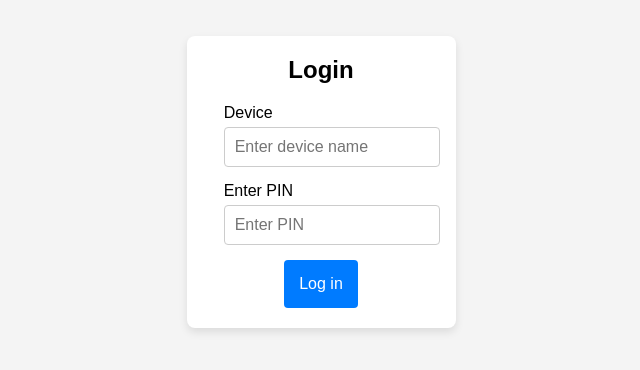
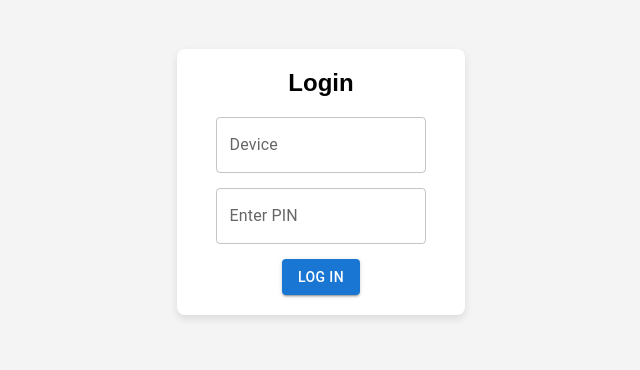
Before and after one commit to Datasages/wabtec-ricochet-ui, a React (Create React App) app: page / in a window 1280 px wide. Shown: the part 218-588 px from the top of the page, without its empty margins (319-959 px from the left). Built offline with nearby package versions, Linux system fonts and the light colour scheme.

Commit message:
Using MUI; adding some styles

```diff
--- a/package.json
+++ b/package.json
@@ -3,6 +3,9 @@
   "version": "0.1.0",
   "private": true,
   "dependencies": {
+    "@emotion/react": "^11.13.5",
+    "@emotion/styled": "^11.13.5",
+    "@mui/material": "^6.1.9",
     "@testing-library/jest-dom": "^5.17.0",
     "@testing-library/react": "^13.4.0",
     "@testing-library/user-event": "^13.5.0",
--- a/src/components/login.tsx
+++ b/src/components/login.tsx
@@ -1,6 +1,8 @@
 import React, { useState } from 'react';
 import useCookies from '../hooks/useCookies';
 import { registerUser } from '../utils/api';
+import Button from '@mui/material/Button';
+import TextField from '@mui/material/TextField';
 
 const Login: React.FC = () => {
   const { setAuthCookie } = useCookies();
@@ -32,29 +34,28 @@ const Login: React.FC = () => {
     <div className="login-container">
       <h2>Login</h2>
       <div className="input-container">
-        <label htmlFor="device">Device</label>
-        <input
+        <TextField
           id="device"
           type="text"
+          label="Device"
           value={device}
           onChange={(e) => setDevice(e.target.value)}
           placeholder="Enter device name"
         />
       </div>
       <div className="input-container">
-        <label htmlFor="pin">Enter PIN</label>
-        <input
+        <TextField
           id="pin"
+          label="Enter PIN"
           type="password"
           value={pin}
           onChange={(e) => setPin(e.target.value)}
           placeholder="Enter PIN"
-          maxLength={6}
         />
       </div>
       {error && <p className="error-message">{error}</p>}
       <div >
-         <button onClick={handleLogin}>Log in</button>
+         <Button variant="contained" onClick={handleLogin}>Log in</Button>
       </div>
     </div>
   );
--- a/src/components/main.tsx
+++ b/src/components/main.tsx
@@ -1,5 +1,11 @@
 import React, { useState, useEffect } from 'react';
 import { fetchItems } from '../utils/api';
+import Button from '@mui/material/Button';
+import TextField from '@mui/material/TextField';
+import Select from '@mui/material/Select';
+import InputLabel from '@mui/material/InputLabel';
+import MenuItem from '@mui/material/MenuItem';
+import FormControl from '@mui/material/FormControl';
 
 const MainPage: React.FC = () => {
   const [items, setItems] = useState<string[]>([]);
@@ -17,30 +23,50 @@ const MainPage: React.FC = () => {
   return (
     <div className="main-container">
       <div className="content">
-        <h1>Locomotive Mark</h1>
-        <select
+        <FormControl fullWidth margin="normal">
+          <InputLabel>Locomotive</InputLabel>
+          <Select
             value={selectedItem}
-          onChange={e => setSelectedItem(e.target.value)}
-          className="dropdown"
+            onChange={(e) => setSelectedItem(e.target.value)}
+            label="Locomotive"
+            fullWidth
           >
             {items.map((item, index) => (
-            <option key={index} value={item}>
+              <MenuItem key={index} value={item}>
                 {item}
-            </option>
+              </MenuItem>
             ))}
-        </select>
-        <label htmlFor="pin">Enter PIN</label>
-        <input
+          </Select>
+        </FormControl>
+        <TextField
           id="locoId"
+          label="Loco Id"
           type="number"
+          variant="outlined"
           value={locoId}
           onChange={(e) => setLocoId(Number(e.target.value))}
           placeholder="Enter Loco Id"
-          maxLength={6}
+          fullWidth
+          margin="normal"
+          sx={{
+            backgroundColor: '#f4f4f4',
+            borderRadius: '8px',
+          }}
         />
-        <button onClick={handleButtonClick} className="big-button">
+        <div style={{padding: 10}}>
+          <Button className="big-button"
+             sx={{
+              width: 150,
+              height: 150,
+              padding: 0,
+              borderRadius: '50%',
+              fontSize: '16px',
+              boxSizing: 'border-box',
+            }}
+            variant="contained" onClick={handleButtonClick}>
               CHECK COMM PATH
-        </button>
+          </Button>
+        </div>
       </div>
     </div>
   );
--- a/src/styles/main.css
+++ b/src/styles/main.css
@@ -44,10 +44,12 @@ body {
     font-size: 18px;
     padding: 20px;
     width: 150px;
+    height: 150px;
     border-radius: 50%;
     border: none;
     cursor: pointer;
     transition: background-color 0.3s ease;
+    box-sizing: border-box;
   }
 
   .big-button:hover {
@@ -63,8 +65,8 @@ body {
       max-width: 90%;
     }
     .big-button {
-      width: 120px;
-      height: 120px;
+      width: 150px;
+      height: 150px;
       font-size: 16px;
     }
   }
```
Also changed, not shown: 1 other file (tests, documents, lock files or other folders). Lines whose indentation alone changed are shown as unchanged.
